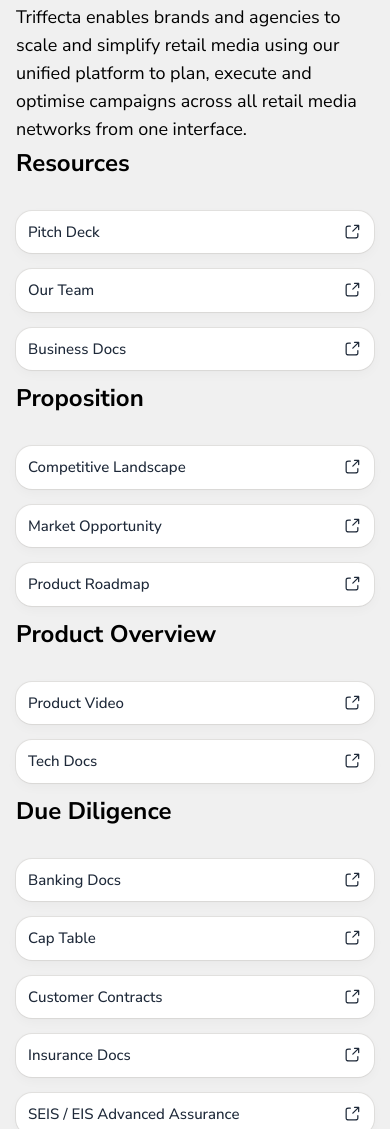
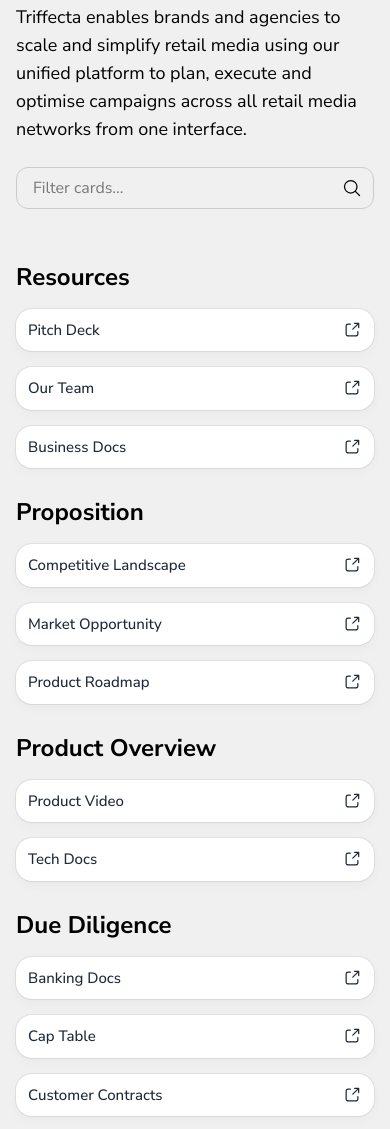
Before and after one commit to karl-triffecta/marketing-site, an Astro site: page /data-room in a window 390 px wide. Shown: the part 1174-2303 px from the top of the page. Built offline with nearby package versions, Linux system fonts and the light colour scheme; Astro itself is replaced by a stand-in of ours; some packages are replaced by stand-ins of ours.

Commit message:
Update data room
Update links, move to separate component, add filtering + mobile styling fixes

```diff
--- /dev/null
+++ b/src/components/FormDataRoom.tsx
@@ -0,0 +1,183 @@
+import IconExternalLink from "./icon/IconExternalLink";
+import { useState } from "preact/hooks";
+import IconCross from "./icon/IconCross.tsx";
+import IconMagnify from "./icon/IconMagnify.tsx";
+
+export default function FormDataRoom() {
+  const folders = [
+    {
+      title: "Resources",
+      cards: [
+        {
+          title: "Pitch Deck",
+          href: "https://drive.google.com/file/d/1WUjZBYXYHP1SpmOW6Rg_DF3K-9lft6IJ/view?usp=share_link",
+        },
+        {
+          title: "Our Team",
+          href: "https://drive.google.com/file/d/1Dbjkzm7GB-lFFSu5CdOq9hnF2fB4sc6-/view?usp=drive_link",
+        },
+        {
+          title: "Business Docs",
+          href: "https://drive.google.com/drive/folders/1kkIm8BQaqtf4_4rw5prLJiemz5sM4btS?usp=drive_link",
+        },
+      ],
+    },
+    {
+      title: "Proposition",
+      cards: [
+        {
+          title: "Competitive Landscape",
+          href: "https://drive.google.com/file/d/1AcYAzLtGPAPM-CFEsxwWSQ7CGuKX6BYL/view?usp=drive_link",
+        },
+        {
+          title: "Market Opportunity",
+          href: "https://drive.google.com/file/d/1pWhHk5IYyrBCHVdVsRphe7h3Fd4jcUQH/view?usp=drive_link",
+        },
+        {
+          title: "Product Roadmap",
+          href: "https://drive.google.com/file/d/1TqMfkgC52YpaK9PgiMcXKelQAqeawT6Z/view?usp=share_link",
+        },
+      ],
+    },
+    {
+      title: "Product Overview",
+      cards: [
+        {
+          title: "Product Video",
+          href: "https://drive.google.com/file/d/180LPuFYjZWoHLdfikgeyPgHVtu8Eg3CR/view?usp=drive_link",
+        },
+        {
+          title: "Tech Docs",
+          href: "https://drive.google.com/drive/folders/1aM_Mi9Dyh00ApO8MmzVfmdsIlegP38Sk?usp=drive_link",
+        },
+      ],
+    },
+    {
+      title: "Due Diligence",
+      cards: [
+        {
+          title: "Banking Docs",
+          href: "https://drive.google.com/drive/folders/1YrljXhg3vIR5_6jrCpA8bI0mw2icVKj9?usp=drive_link",
+        },
+        {
+          title: "Cap Table",
+          href: "https://drive.google.com/file/d/11AE7vzUxuRs3ArrDJ34QtezDEj4_gXcU/view?usp=drive_link",
+        },
+        {
+          title: "Customer Contracts",
+          href: "https://drive.google.com/drive/folders/1FYkmklwkfi7aFC__dE_eHU-LhehBLCNz?usp=drive_link",
+        },
+        {
+          title: "Insurance Docs",
+          href: "https://drive.google.com/drive/folders/1B6tslXOVkwTHziorAF5v_dXbDVeplX1c?usp=drive_link",
+        },
+        {
+          title: "SEIS / EIS Advanced Assurance",
+          href: "https://drive.google.com/drive/folders/1sWnWImtyi9w8Lk6JnCsmgNReNibHkApG?usp=drive_link",
+        },
+      ],
+    },
+    {
+      title: "Financials",
+      cards: [
+        {
+          title: "Financials Overview",
+          href: "https://drive.google.com/file/d/1Z6sMt3fPtgnHOwmPpRgwQRGTeSx-yoGU/view?usp=drive_link",
+        },
+        {
+          title: "Software Development Transactions",
+          href: "https://drive.google.com/file/d/1ZkTVVvDMwfHpJZ1QcKp91NXUqc8JIHK0/view?usp=drive_link",
+        },
+        {
+          title: "Depreciation Schedule",
+          href: "https://drive.google.com/file/d/12-NXvuHOfdrRb_3z6KMinOKNMhLV1Zej/view?usp=drive_link",
+        },
+        {
+          title: "Loan Application",
+          href: "https://docs.google.com/spreadsheets/d/1ooAuFC6jYSNlor-MtgjdKj3GPKYVEz6Y/edit?usp=drive_link&ouid=103345407896235373100&rtpof=true&sd=true",
+        },
+      ],
+    },
+  ];
+
+  const [searchQuery, setSearchQuery] = useState("");
+
+  const handleSearch = (event: Event) => {
+    const target = event.target as HTMLInputElement | null;
+    setSearchQuery(target?.value.toLowerCase() ?? "");
+  };
+
+  const filteredFolders = folders.map((folder) => ({
+    ...folder,
+    cards: folder.cards.filter((card) =>
+      card.title.toLowerCase().includes(searchQuery),
+    ),
+  }));
+
+  return (
+    <>
+      <section class="mx-auto pt-6">
+        <div class="relative container">
+          <div class="lg:grid lg:grid-cols-2 lg:px-6">
+            <div class="w-full"></div>
+
+            <div class="w-full">
+              <div class="relative w-full">
+                <input
+                  type="text"
+                  placeholder="Filter cards..."
+                  class="focus:border-primary w-full rounded-xl border-1 border-[#CCCCCC] py-2 pr-10 pl-4 focus:outline-none"
+                  value={searchQuery}
+                  onInput={handleSearch}
+                />
+                <button
+                  type="button"
+                  class={`absolute top-1/2 right-3 -translate-y-1/2 text-gray-400 hover:text-gray-700 focus:outline-none ${searchQuery.length > 0 ? "cursor-pointer" : ""}`}
+                  tabIndex={-1}
+                  onClick={() => searchQuery && setSearchQuery("")}
+                  aria-label={searchQuery ? "Clear search" : "Search help"}
+                >
+                  {searchQuery ? (
+                    <IconCross size={"20px"} strokeColor={"#000000"} />
+                  ) : (
+                    <IconMagnify size={"20px"} strokeColor={"#000000"} />
+                  )}
+                </button>
+              </div>
+            </div>
+          </div>
+        </div>
+      </section>
+
+      <div class="mt-8 mb-8 lg:mt-0">
+        {filteredFolders.map((folder) => (
+          <section class="mx-auto py-1">
+            <div class="relative container">
+              <div class="lg:p-6">
+                <h2 class="mt-4 text-2xl font-bold">{folder.title}</h2>
+                <div class="relative grid grid-cols-[repeat(auto-fill,minmax(260px,1fr))] gap-4 pt-4 pb-1">
+                  {folder.cards.map((card) => (
+                    <a
+                      href={card.href}
+                      target="_blank"
+                      class="group flex flex-col rounded-2xl bg-white shadow-[0_4px_12px_rgba(25,25,25,0.03),0_1px_2px_rgba(25,25,25,0.02),0_0_0_1px_rgba(42,28,0,0.07)] transition hover:shadow-lg"
+                    >
+                      <div class="flex items-center px-3 py-2.5">
+                        <span class="group-hover:text-primary-dark flex-grow text-[15px] font-medium text-gray-800">
+                          {card.title}
+                        </span>
+                        <div class="group-hover:stroke-primary-dark stroke-gray-800">
+                          <IconExternalLink size="20px" />
+                        </div>
+                      </div>
+                    </a>
+                  ))}
+                </div>
+              </div>
+            </div>
+          </section>
+        ))}
+      </div>
+    </>
+  );
+}
--- /dev/null
+++ b/src/components/icon/IconMagnify.tsx
@@ -0,0 +1,24 @@
+// https://www.svgrepo.com/svg/532555/search
+export default function IconMagnify({
+  size = "40px",
+  strokeColor = "#FFFFFF",
+}) {
+  return (
+    <svg
+      width={size}
+      height={size}
+      stroke={strokeColor}
+      viewBox="0 0 24 24"
+      fill="none"
+      xmlns="http://www.w3.org/2000/svg"
+    >
+      <path
+        d="M15.7955 15.8111L21 21M18 10.5C18 14.6421 14.6421 18 10.5 18C6.35786 18 3 14.6421 3 10.5C3 6.35786 6.35786 3 10.5 3C14.6421 3 18 6.35786 18 10.5Z"
+        stroke={strokeColor}
+        stroke-width="1.5"
+        stroke-linecap="round"
+        stroke-linejoin="round"
+      />
+    </svg>
+  );
+}
--- a/src/pages/data-room.astro
+++ b/src/pages/data-room.astro
@@ -1,8 +1,7 @@
 ---
 import Layout from "../layouts/Layout.astro";
-
 import IconTriffecta from "../components/icon/IconTriffecta.tsx";
-import IconExternalLink from "../components/icon/IconExternalLink.tsx";
+import FormDataRoom from "../components/FormDataRoom.tsx";
 
 import { getImage, Picture } from "astro:assets";
 import ImgHeroData from "../assets/hero-data.png";
@@ -19,102 +18,6 @@
   path: "/data-room/",
   robots: "noindex, nofollow",
 };
-
-const folders = [
-  {
-    title: "Resources",
-    cards: [
-      {
-        title: "Pitch Deck",
-        href: "https://drive.google.com/file/d/1dEeU-DeZrL3SW3CRBNyRiohkoPZAxPQf/view?usp=drive_link",
-      },
-      {
-        title: "Our Team",
-        href: "https://drive.google.com/file/d/1Dbjkzm7GB-lFFSu5CdOq9hnF2fB4sc6-/view?usp=drive_link",
-      },
-      {
-        title: "Business Docs",
-        href: "https://drive.google.com/drive/folders/1kkIm8BQaqtf4_4rw5prLJiemz5sM4btS?usp=drive_link",
-      },
-    ],
-  },
-  {
-    title: "Proposition",
-    cards: [
-      {
-        title: "Competitive Landscape",
-        href: "https://drive.google.com/file/d/1AcYAzLtGPAPM-CFEsxwWSQ7CGuKX6BYL/view?usp=drive_link",
-      },
-      {
-        title: "Market Opportunity",
-        href: "https://drive.google.com/file/d/1pWhHk5IYyrBCHVdVsRphe7h3Fd4jcUQH/view?usp=drive_link",
-      },
-      {
-        title: "Product Roadmap",
-        href: "https://drive.google.com/file/d/1lZD1SIzmQzcZUDv1ShxbZMhKd5AE7QEy/view?usp=drive_link",
-      },
-    ],
-  },
-  {
-    title: "Product Overview",
-    cards: [
-      {
-        title: "Product Video",
-        href: "https://drive.google.com/file/d/180LPuFYjZWoHLdfikgeyPgHVtu8Eg3CR/view?usp=drive_link",
-      },
-      {
-        title: "Tech Docs",
-        href: "https://drive.google.com/drive/folders/1aM_Mi9Dyh00ApO8MmzVfmdsIlegP38Sk?usp=drive_link",
-      },
-    ],
-  },
-  {
-    title: "Due Diligence",
-    cards: [
-      {
-        title: "Banking Docs",
-        href: "https://drive.google.com/drive/folders/1YrljXhg3vIR5_6jrCpA8bI0mw2icVKj9?usp=drive_link",
-      },
-      {
-        title: "Cap Table",
-        href: "https://drive.google.com/file/d/11AE7vzUxuRs3ArrDJ34QtezDEj4_gXcU/view?usp=drive_link",
-      },
-      {
-        title: "Customer Contracts",
-        href: "https://drive.google.com/drive/folders/1FYkmklwkfi7aFC__dE_eHU-LhehBLCNz?usp=drive_link",
-      },
-      {
-        title: "Insurance Docs",
-        href: "https://drive.google.com/drive/folders/1B6tslXOVkwTHziorAF5v_dXbDVeplX1c?usp=drive_link",
-      },
-      {
-        title: "SEIS / EIS Advanced Assurance",
-        href: "https://drive.google.com/drive/folders/1sWnWImtyi9w8Lk6JnCsmgNReNibHkApG?usp=drive_link",
-      },
-    ],
-  },
-  {
-    title: "Financials",
-    cards: [
-      {
-        title: "Financials Overview",
-        href: "https://drive.google.com/file/d/1Z6sMt3fPtgnHOwmPpRgwQRGTeSx-yoGU/view?usp=drive_link",
-      },
-      {
-        title: "Software Development Transactions",
-        href: "https://drive.google.com/file/d/1ZkTVVvDMwfHpJZ1QcKp91NXUqc8JIHK0/view?usp=drive_link",
-      },
-      {
-        title: "Depreciation Schedule",
-        href: "https://drive.google.com/file/d/12-NXvuHOfdrRb_3z6KMinOKNMhLV1Zej/view?usp=drive_link",
-      },
-      {
-        title: "Loan Application",
-        href: "https://docs.google.com/spreadsheets/d/1ooAuFC6jYSNlor-MtgjdKj3GPKYVEz6Y/edit?usp=drive_link&ouid=103345407896235373100&rtpof=true&sd=true",
-      },
-    ],
-  },
-];
 ---
 
 <Fragment slot="head">
@@ -193,35 +96,5 @@
     </div>
   </section>
 
-  <div class="mb-8">
-    {
-      folders.map((folder) => (
-        <section class="mx-auto py-1">
-          <div class="relative container">
-            <div class="lg:p-6">
-              <h2 class="mb-4 text-2xl font-bold">{folder.title}</h2>
-              <div class="relative grid grid-cols-[repeat(auto-fill,minmax(260px,1fr))] gap-4 pt-4 pb-1">
-                {folder.cards.map((card) => (
-                  <a
-                    href={card.href}
-                    target="_blank"
-                    class="group flex flex-col rounded-2xl bg-white shadow-[0_4px_12px_rgba(25,25,25,0.03),0_1px_2px_rgba(25,25,25,0.02),0_0_0_1px_rgba(42,28,0,0.07)] transition hover:shadow-lg"
-                  >
-                    <div class="flex items-center px-3 py-2.5">
-                      <span class="group-hover:text-primary-dark flex-grow text-[15px] font-medium text-gray-800">
-                        {card.title}
-                      </span>
-                      <div class="group-hover:stroke-primary-dark stroke-gray-800">
-                        <IconExternalLink size="20px" />
-                      </div>
-                    </div>
-                  </a>
-                ))}
-              </div>
-            </div>
-          </div>
-        </section>
-      ))
-    }
-  </div>
+  <FormDataRoom client:load />
 </Layout>
```
